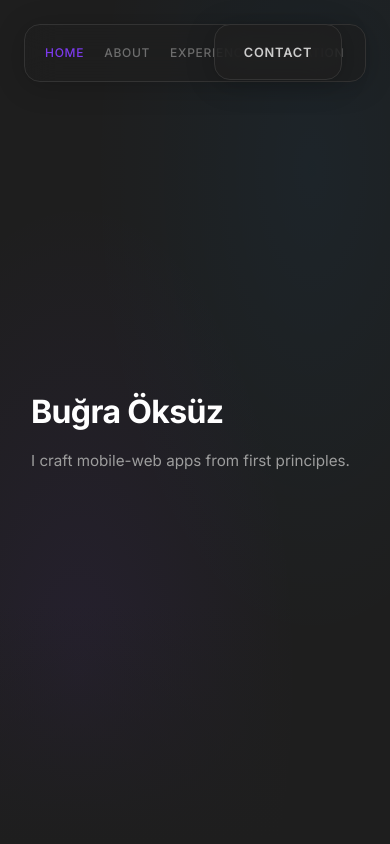
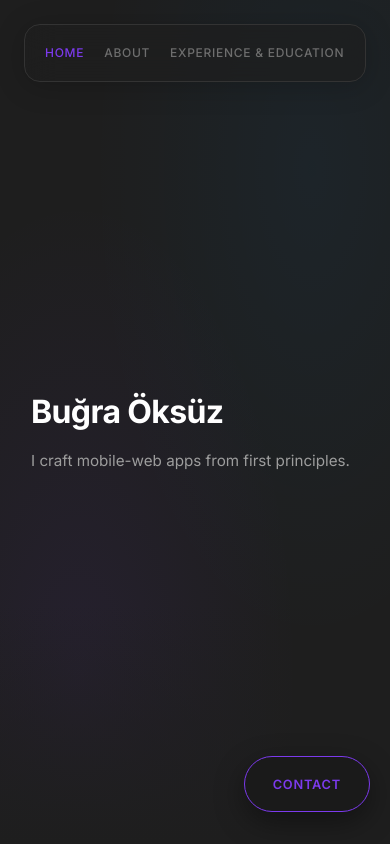
Before and after one commit to HighRadiation/web-site-portfolio, a Next.js app: page / in a window 390 px wide. Shown: the top 844 px of the page. Built offline with nearby package versions, Linux system fonts and the light colour scheme; no server answers; the database is empty.

Commit message:
style: fix mobile navbar overlap by moving contact button to bottom-right

```diff
--- a/src/app/globals.css
+++ b/src/app/globals.css
@@ -1076,6 +1076,26 @@ h4,
   .section-alt {
     padding: 4rem 0;
   }
+
+  .floating-contact {
+    top: auto;
+    bottom: 2rem;
+    right: 1.25rem;
+    width: auto;
+    height: 3.5rem;
+    padding: 0 1.75rem;
+    border-radius: 2rem;
+    background-color: var(--bg-sidebar);
+    border-color: var(--accent);
+    color: var(--accent);
+    box-shadow: 0 10px 30px rgba(0, 0, 0, 0.4);
+    z-index: 1001; /* Ensure it stays above everything */
+  }
+
+  .floating-contact:hover {
+    transform: translateY(-2px);
+    background-color: var(--bg-panel);
+  }
 }
 
 /* ==================== */
```
Also changed, not shown: documents/2026-05-03_17-40-00.md (added, +17 -0 lines).
